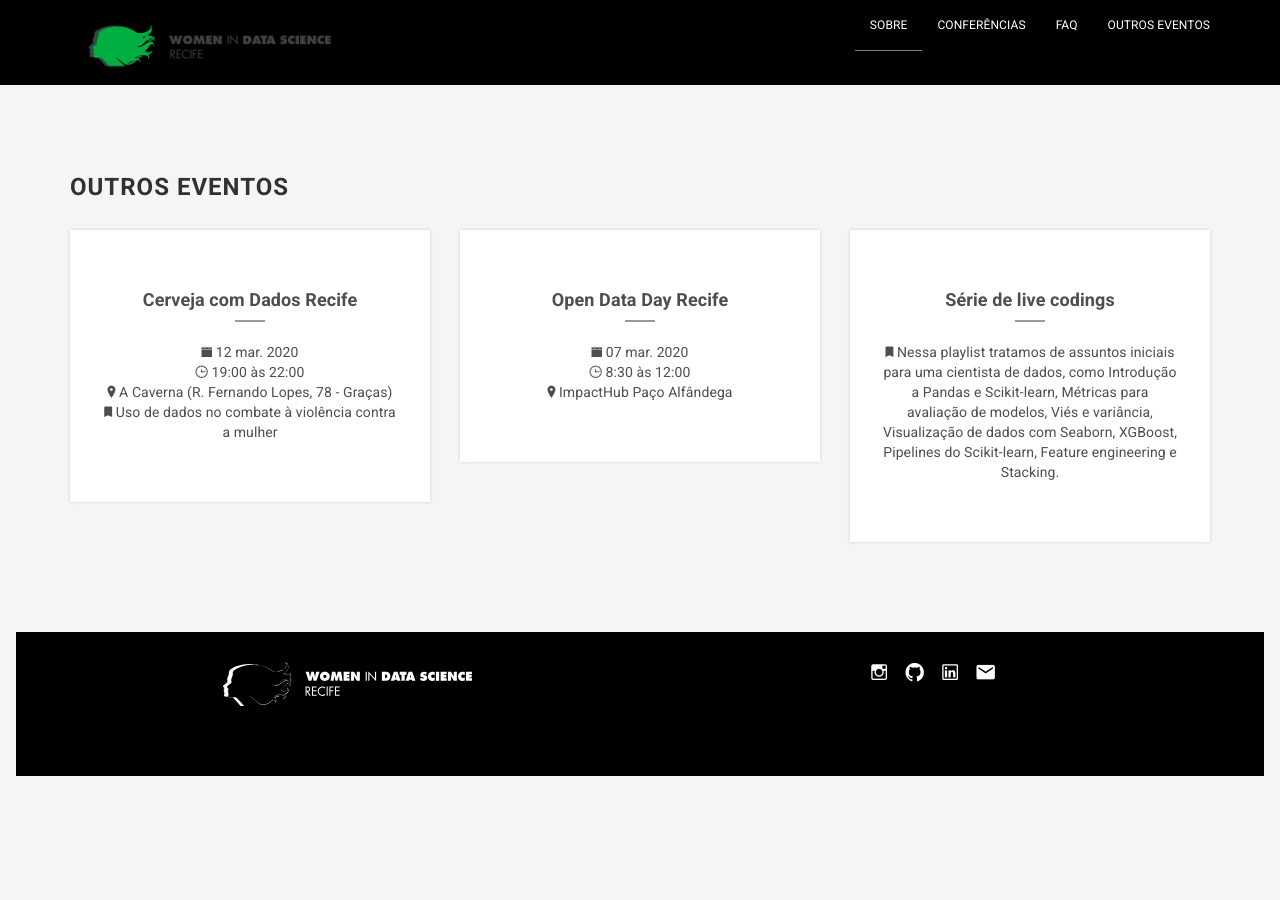
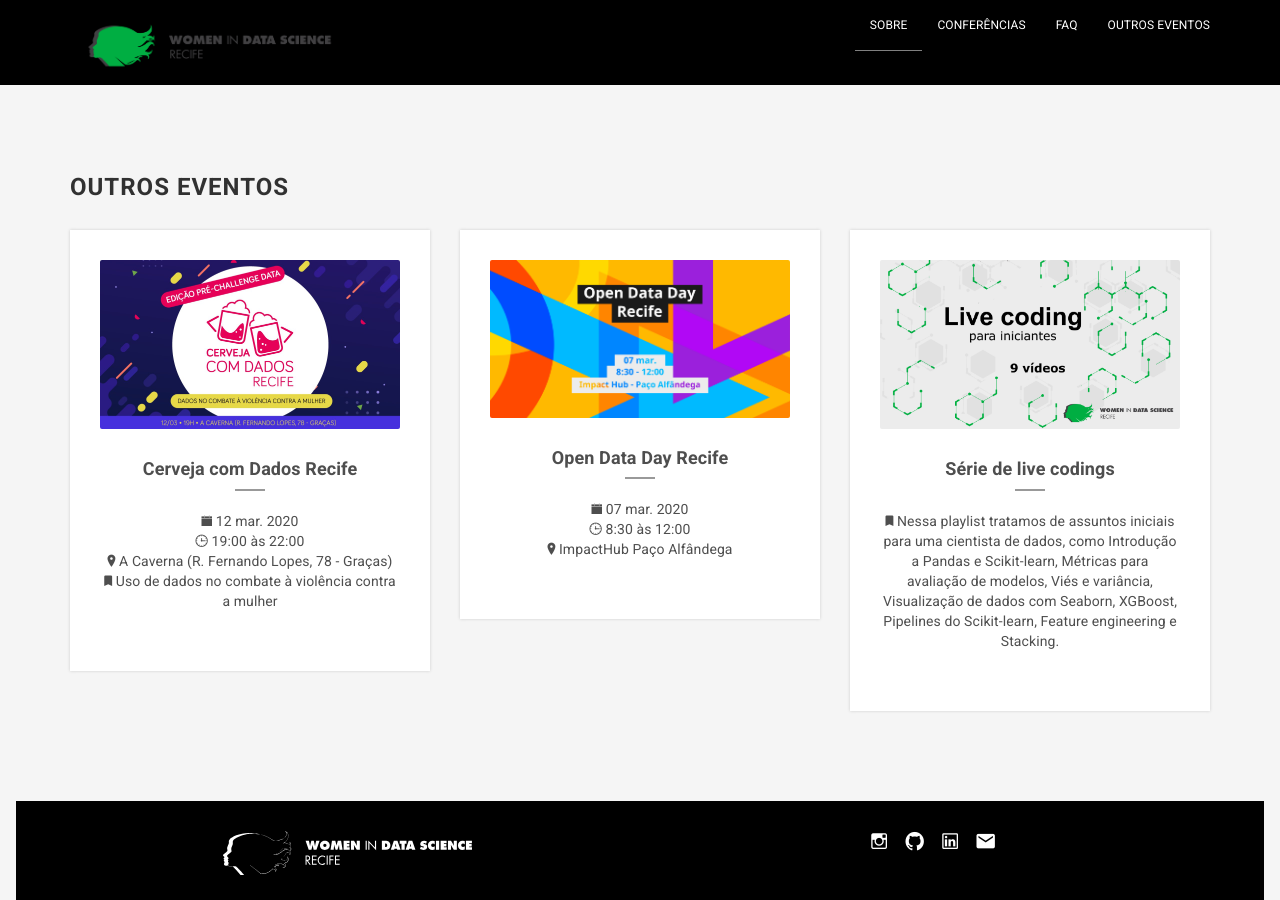
Before and after one commit to widsrecife/widsrecife.github.io, a Jekyll site: the page built from index.html, in a window 1280 px wide and 900 px high, scrolled down 832 px. Built offline with Jekyll 4.4.1, drawn with Linux system fonts in a browser that asks for light colours; some web fonts are replaced; before the commit the page ends 1608 px from its top, so only the background shows below that.

Commit message:
novo local imagens

```diff
--- a/_data/other_events.yml
+++ b/_data/other_events.yml
@@ -3,7 +3,7 @@
   time: 19:00 às 22:00
   location: A Caverna (R. Fernando Lopes, 78 - Graças)
   resume: Uso de dados no combate à violência contra a mulher
-  image: /assets/images/events/cerveja-com-dados.jpg
+  image: /assets/images/other-events/cerveja-com-dados.jpg
   describe_image: Duas canecas de cerveja no centro da imagem, fundo azul e informações sobre local, data e horário do evento
   link: https://www.meetup.com/pt-BR/Cerveja-com-Dados/events/269146418/
 
@@ -12,7 +12,7 @@
   time: 8:30 às 12:00
   location: ImpactHub Paço Alfândega
   resume:
-  image: /assets/images/events/cover-sympla.png
+  image: /assets/images/other-events/cover-sympla.png
   describe_image: Título na cor branca em um fundo colorido com formas geométricas
   link: https://www.sympla.com.br/open-data-day-recife__800192
 
@@ -21,6 +21,6 @@
   time:
   location:
   resume: Nessa playlist tratamos de assuntos iniciais para uma cientista de dados, como Introdução a Pandas e Scikit-learn, Métricas para avaliação de modelos, Viés e variância, Visualização de dados com Seaborn, XGBoost, Pipelines do Scikit-learn, Feature engineering e Stacking.
-  image: /assets/images/events/live-coding.png
+  image: /assets/images/other-events/live-coding.png
   describe_image: Título na cor preta em um fundo cinza com alguns triângulos verdes
   link: https://www.youtube.com/playlist?list=PLyZNoKCtDMrZ6RMSZOi8s4-QX1Ab3u4r0
```
